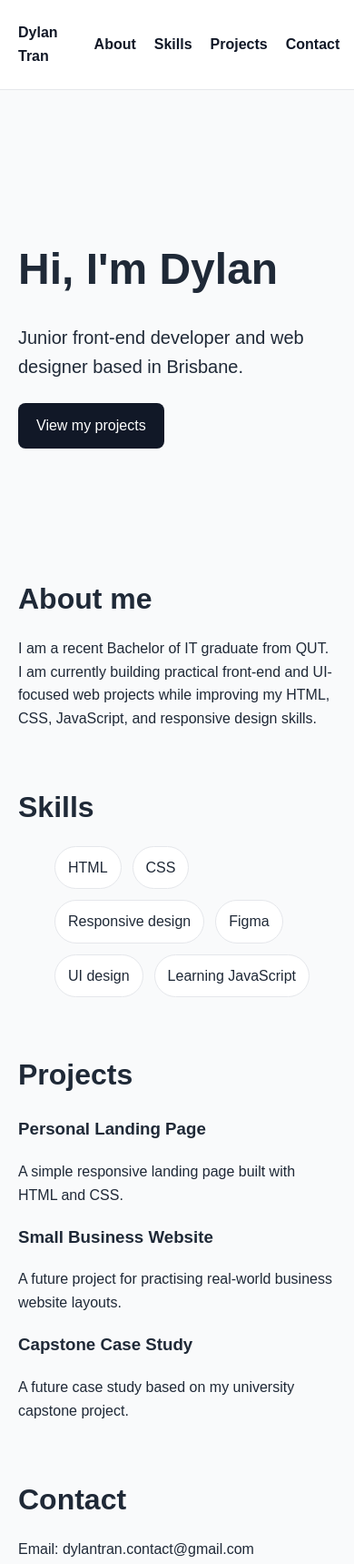
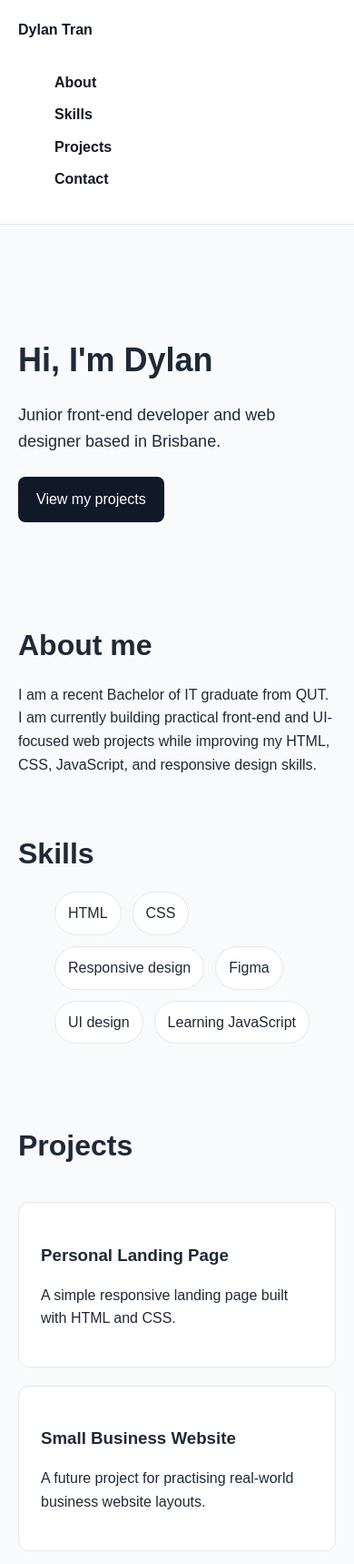
Before and after one commit to dylann483/personal-landing-page, a plain HTML site: page index.html in a window 390 px wide. Shown: the top 1719 px of the page at 91% size. Drawn offline with Linux system fonts and the light colour scheme.

Commit message:
add responsive layout

```diff
--- a/style.css
+++ b/style.css
@@ -93,3 +93,55 @@ h2 {
   padding: 10px 14px;
   border-radius: 999px;
 }
+
+article {
+  background-color: white;
+  border: 1px solid #e5e7eb;
+  padding: 24px;
+  border-radius: 12px;
+}
+
+#projects {
+  display: grid;
+  gap: 20px;
+}
+
+article h3 {
+  margin-bottom: 8px;
+}
+
+#contact p {
+  margin-bottom: 8px;
+}
+
+#footer {
+  text-align: center;
+  padding: 24px;
+  color: #6b7280;
+  border-top: 1px solid #e5e7eb;
+}
+
+@media (max-width: 700px) {
+  nav {
+    flex-direction: column;
+    gap: 16px;
+    align-items: flex-start;
+  }
+
+  nav ul {
+    flex-direction: column;
+    gap: 10px;
+  }
+
+  #hero {
+    padding: 50px 0;
+  }
+
+  #hero h1 {
+    font-size: 36px;
+  }
+
+  #hero p {
+    font-size: 18px;
+  }
+}
```
